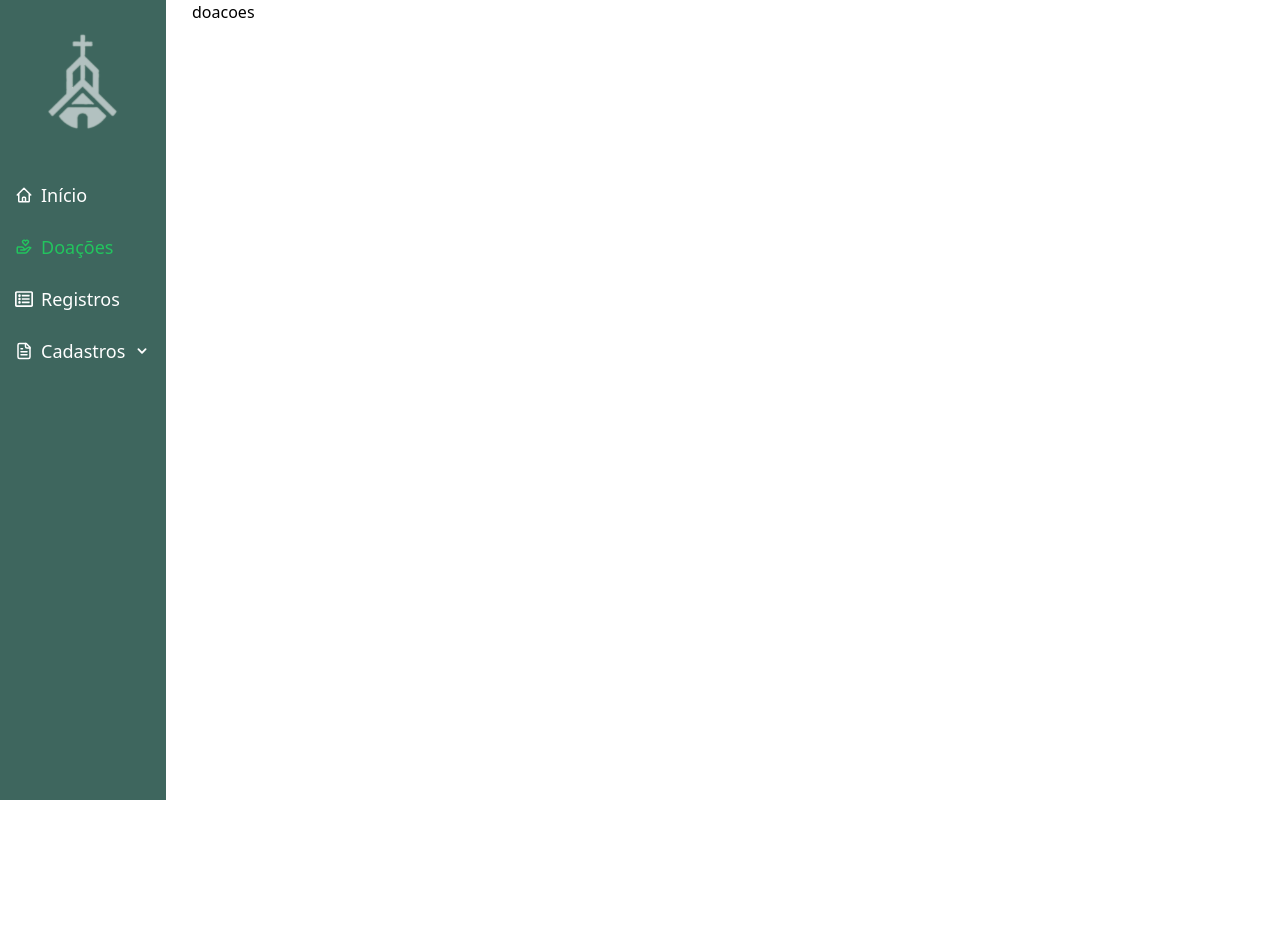
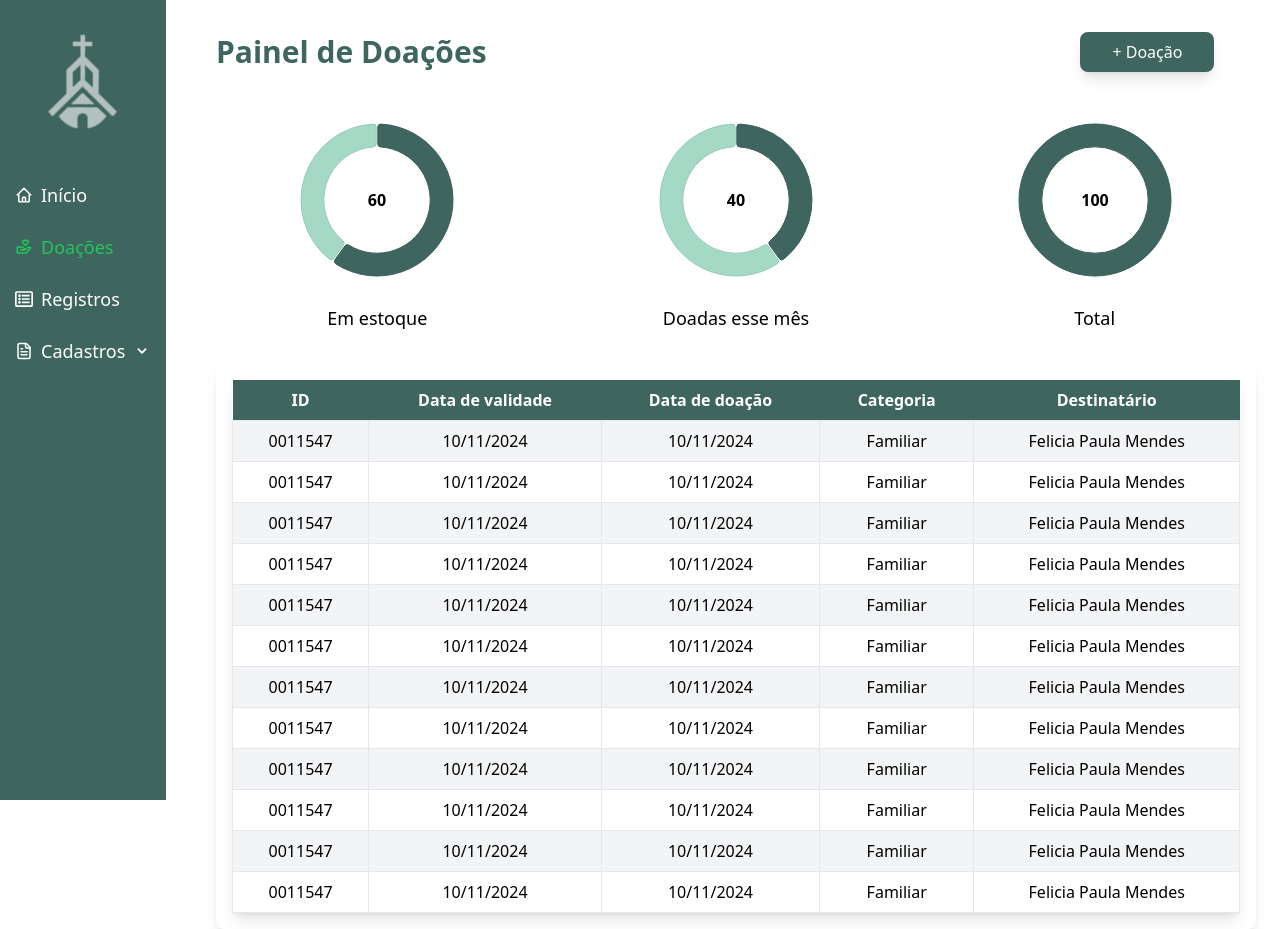
Before and after one commit to AdryanHS16/app-cesta-basica, a Next.js app: page /doacoes in a window 1280 px wide. Before the commit the page ends 800 px from the top, so only its background shows below. Built offline with nearby package versions, Linux system fonts and the light colour scheme.

Commit message:
chore:  finishing donation panel

```diff
--- a/src/app/_components/navbar.tsx
+++ b/src/app/_components/navbar.tsx
@@ -99,13 +99,13 @@ export default function Navbar() {
               </li>
               <li>
                 <Link
-                  href="/cadastros/receivers"
+                  href="/cadastros/beneficiaries"
                   className={`block hover:text-green-500 ${isActive(
                     pathname,
-                    "receivers"
+                    "beneficiaries"
                   )}`}
                 >
-                  Recebedores
+                  Beneficiários
                 </Link>
               </li>
               <li>
--- a/src/app/cadastros/baskets/page.tsx
+++ b/src/app/cadastros/baskets/page.tsx
@@ -1,7 +1,7 @@
 export default function baskets() {
   return (
-    <main>
-      <div>baskets</div>
+    <main className="pt-8 px-6">
+      <h1 className="text-[#3E665E] text-3xl font-semibold">Cestas</h1>
     </main>
   );
 }
--- /dev/null
+++ b/src/app/cadastros/beneficiaries/page.tsx
@@ -0,0 +1,7 @@
+export default function beneficiaries() {
+  return (
+    <main className="pt-8 px-6">
+      <h1 className="text-[#3E665E] text-3xl font-semibold">Beneficiários</h1>
+    </main>
+  );
+}
--- a/src/app/cadastros/receivers/page.tsx
+++ /dev/null
@@ -1,7 +0,0 @@
-export default function receivers() {
-  return (
-    <main>
-      <div>receivers</div>
-    </main>
-  );
-}
--- a/src/app/cadastros/suppliers/page.tsx
+++ b/src/app/cadastros/suppliers/page.tsx
@@ -1,7 +1,7 @@
 export default function suppliers() {
   return (
-    <main>
-      <div>suppliers</div>
+    <main className="pt-8 px-6">
+      <h1 className="text-[#3E665E] text-3xl font-semibold">Fornecedores</h1>
     </main>
   );
 }
--- a/src/app/doacoes/page.tsx
+++ b/src/app/doacoes/page.tsx
@@ -1,7 +1,224 @@
-export default function doacoes() {
+"use client";
+
+import { useState } from "react";
+import { ResponsivePie } from "@nivo/pie";
+
+const stockData = [
+  {
+    id: "Em estoque",
+    label: "Em estoque",
+    value: 60,
+    color: "#3E665E",
+  },
+  {
+    id: "doadas",
+    label: "Doadas",
+    value: 40,
+    color: "#A3D9C5",
+  },
+];
+
+const donatedThisMonthData = [
+  {
+    id: "doadas",
+    label: "Doadas",
+    value: 40,
+    color: "#3E665E",
+  },
+  {
+    id: "Em estoque",
+    label: "Em estoque",
+    value: 60,
+    color: "#A3D9C5",
+  },
+];
+
+const totalData = [
+  {
+    id: "total",
+    label: "Total",
+    value: 100,
+    color: "#3E665E",
+  },
+];
+
+interface PieChartData {
+  id: string;
+  label: string;
+  value: number;
+  color: string;
+}
+
+interface PieChartProps {
+  data: PieChartData[];
+  title: string;
+  isModalOpen: boolean;
+}
+
+const PieChart = ({ data, title, isModalOpen }: PieChartProps) => {
+  const [isHovered, setIsHovered] = useState(false);
+
   return (
-    <main>
-      <div>doacoes</div>
+    <div
+      className={`transition-transform duration-300 ${
+        isHovered && !isModalOpen ? "scale-105" : "scale-100"
+      } w-full h-full flex flex-col items-center`}
+      onMouseEnter={() => !isModalOpen && setIsHovered(true)}
+      onMouseLeave={() => setIsHovered(false)}
+    >
+      <div className="w-48 h-48">
+        <ResponsivePie
+          data={data}
+          margin={{ top: 20, right: 20, bottom: 20, left: 20 }}
+          innerRadius={0.7}
+          padAngle={1}
+          cornerRadius={3}
+          activeOuterRadiusOffset={8}
+          colors={{ datum: "data.color" }}
+          borderWidth={1}
+          borderColor={{ from: "color", modifiers: [["darker", 0.2]] }}
+          enableArcLinkLabels={false}
+          enableArcLabels={false}
+          layers={[
+            "arcs",
+            "arcLabels",
+            "legends",
+            (props) => (
+              <text
+                x={props.centerX}
+                y={props.centerY}
+                textAnchor="middle"
+                dominantBaseline="central"
+                style={{
+                  fontSize: "16px",
+                  fontWeight: "bold",
+                  fill: "#000000", // Mudado para preto
+                }}
+              >
+                {data[0].value}
+              </text>
+            ),
+          ]}
+        />
+      </div>
+      <p className="text-black text-lg mt-2">{title}</p>
+    </div>
+  );
+};
+
+export default function Dashboard() {
+  const [isModalOpen, setIsModalOpen] = useState(false);
+
+  const openModal = () => setIsModalOpen(true);
+  const closeModal = () => setIsModalOpen(false);
+
+  return (
+    <main className="pt-8 px-6">
+      <div className="flex justify-between items-center">
+        <h1 className="text-[#3E665E] text-3xl font-semibold">
+          Painel de Doações
+        </h1>
+        <button
+          onClick={openModal}
+          className="bg-[#3E665E] text-white px-8 py-2 rounded-lg shadow-lg hover:bg-[#365e4b] transition duration-300 mr-[4%]"
+        >
+          + Doação
+        </button>
+      </div>
+
+      {isModalOpen && (
+        <div className="fixed inset-0 flex justify-center items-center bg-gray-500 bg-opacity-50 z-50">
+          <div className="bg-white p-6 rounded-lg shadow-xl w-[600px] z-60">
+            <h2 className="text-xl font-semibold mb-4 text-[#3E665E]">
+              Adicionar Doação
+            </h2>
+            <form>
+              <label className="block text-sm mb-2">Nome do destinatário</label>
+              <input
+                type="text"
+                className="w-full px-4 py-2 border border-gray-300 rounded-lg mb-4 focus:outline-none focus:ring-2  focus:ring-GreenCustom"
+                placeholder="Digite o nome"
+              />
+              <label className="block text-sm mb-2">Data de doação</label>
+              <input
+                type="date"
+                className="w-full px-4 py-2 border border-gray-300 rounded-lg mb-4 focus:outline-none focus:ring-2  focus:ring-GreenCustom"
+              />
+              <label className="block text-sm mb-2">Data de validade</label>
+              <input
+                type="date"
+                className="w-full px-4 py-2 border border-gray-300 rounded-lg mb-4 focus:outline-none focus:ring-2  focus:ring-GreenCustom"
+              />
+              <label className="block text-sm mb-2">Categoria</label>
+              <select className="w-full px-4 py-2 border border-gray-300 rounded-lg mb-4 focus:outline-none focus:ring-2  focus:ring-GreenCustom">
+                <option value="Familiar">Familiar</option>
+                <option value="Outros">Outros</option>
+              </select>
+              <div className="flex justify-end">
+                <button
+                  type="button"
+                  onClick={closeModal}
+                  className="bg-gray-500 text-white px-4 py-2 rounded-lg mr-2"
+                >
+                  Fechar
+                </button>
+                <button
+                  type="submit"
+                  className="bg-[#3E665E] text-white px-6 py-2 rounded-lg"
+                >
+                  Confirmar
+                </button>
+              </div>
+            </form>
+          </div>
+        </div>
+      )}
+
+      <section className="grid grid-cols-1 md:grid-cols-3 gap-9 mt-8">
+        <PieChart
+          data={stockData}
+          title="Em estoque"
+          isModalOpen={isModalOpen}
+        />
+        <PieChart
+          data={donatedThisMonthData}
+          title="Doadas esse mês"
+          isModalOpen={isModalOpen}
+        />
+        <PieChart data={totalData} title="Total" isModalOpen={isModalOpen} />
+      </section>
+
+      <section className="mt-8">
+        <div className="rounded-lg shadow-lg p-4">
+          <table className="min-w-full table-auto shadow-lg">
+            <thead>
+              <tr className="bg-[#3E665E] text-white">
+                <th className="px-4 py-2 text-center">ID</th>
+                <th className="px-4 py-2 text-center">Data de validade</th>
+                <th className="px-4 py-2 text-center">Data de doação</th>
+                <th className="px-4 py-2 text-center">Categoria</th>
+                <th className="px-4 py-2 text-center">Destinatário</th>
+              </tr>
+            </thead>
+            <tbody>
+              {Array.from({ length: 12 }, (_, i) => (
+                <tr
+                  key={i}
+                  className={i % 2 === 0 ? "bg-gray-100" : "bg-white"}
+                >
+                  <td className="border px-4 py-2 text-center">0011547</td>
+                  <td className="border px-4 py-2 text-center">10/11/2024</td>
+                  <td className="border px-4 py-2 text-center">10/11/2024</td>
+                  <td className="border px-4 py-2 text-center">Familiar</td>
+                  <td className="border px-4 py-2 text-center">
+                    Felicia Paula Mendes
+                  </td>
+                </tr>
+              ))}
+            </tbody>
+          </table>
+        </div>
+      </section>
     </main>
   );
 }
--- a/src/app/registros/page.tsx
+++ b/src/app/registros/page.tsx
@@ -1,7 +1,7 @@
 export default function registros() {
   return (
-    <main>
-      <div>registros</div>
+    <main className="pt-8 px-6">
+      <h1 className="text-[#3E665E] text-3xl font-semibold">Registros</h1>
     </main>
   );
 }
```
